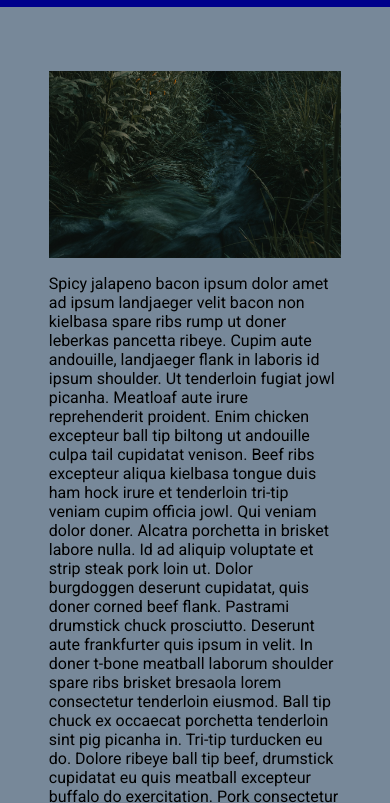
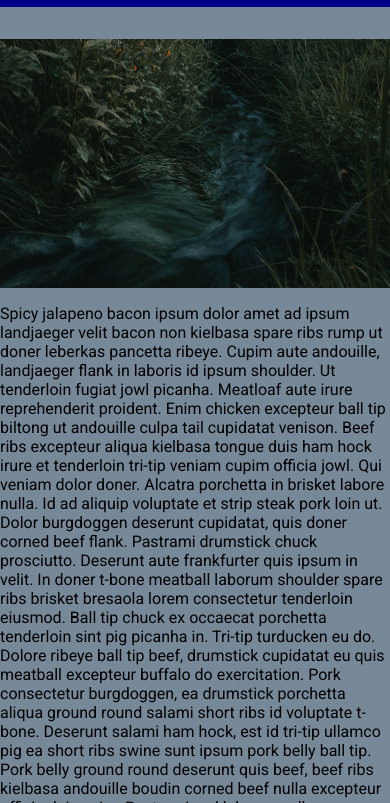
Before and after one commit to gabbelabbe/uppgift1fullstackutbildning, a plain HTML site: page index.html in a window 390 px wide. Shown: the part 41-844 px from the top of the page. Drawn offline with Linux system fonts and the light colour scheme.

Commit message:
Made some small changes to the mobile styling

```diff
--- a/css/index.css
+++ b/css/index.css
@@ -57,7 +57,9 @@ header {
 @media only screen and (max-width: 960px) {
   .content-container {
     flex-direction: column;
+    width: 100%;
     height: fit-content;
+    margin-top: 2em;
   }
 
   .img {
```
